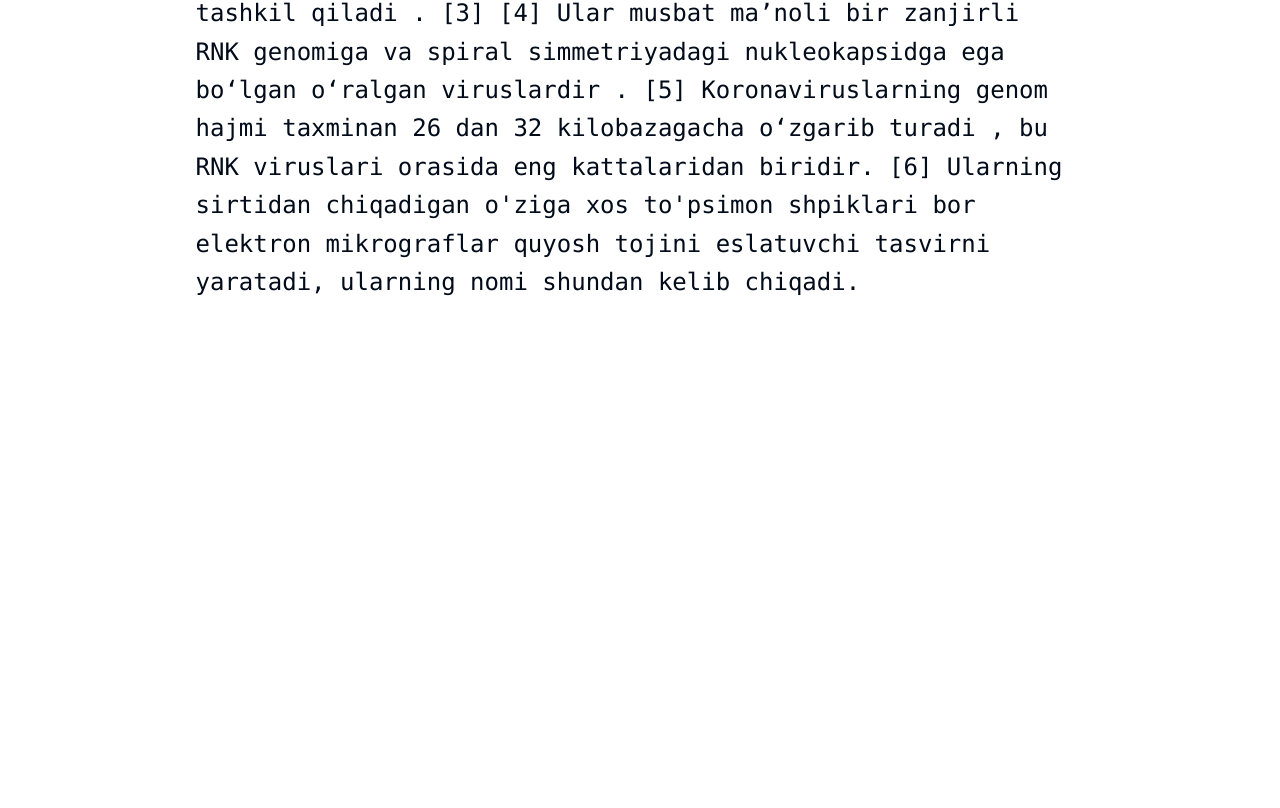
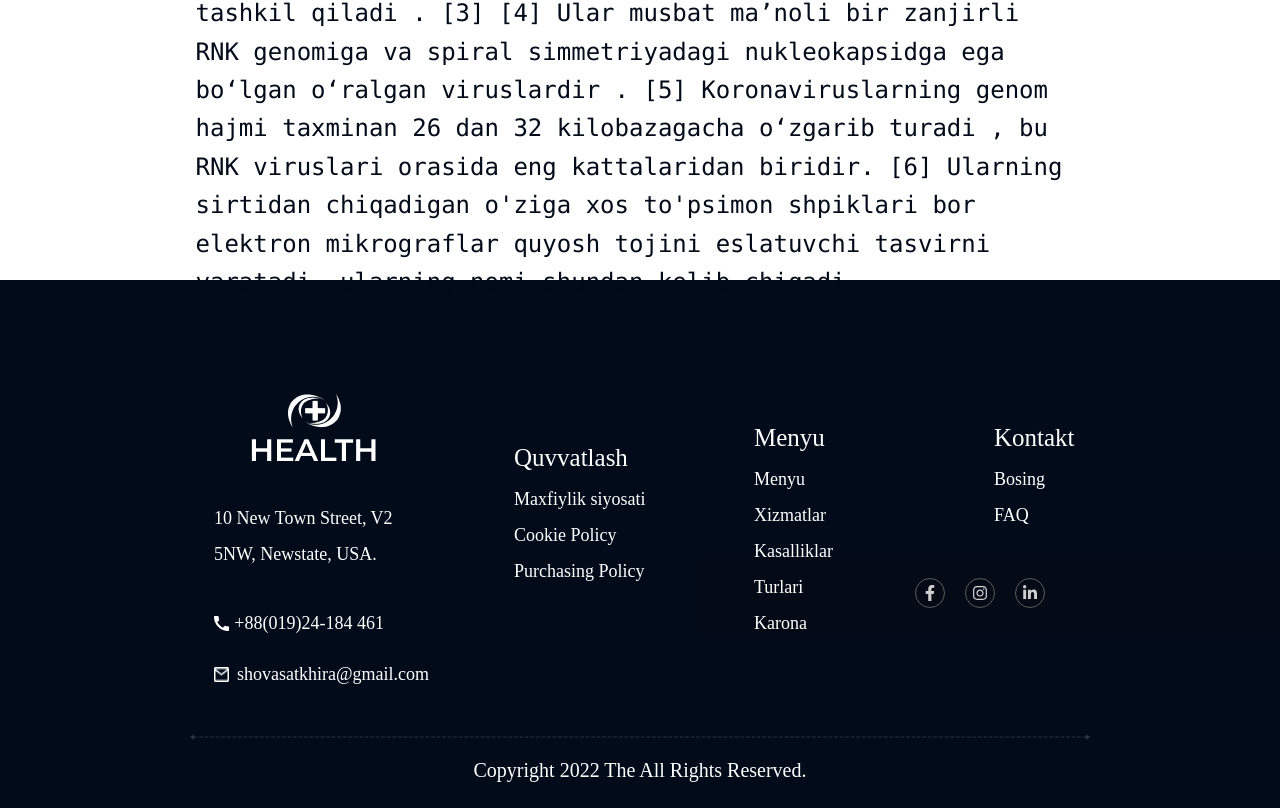
Before and after one commit to Saidazamxon-bit/Doctor-Web, a React (Create React App) app: page / in a window 1280 px wide. Shown: the part 5360-6168 px from the top of the page. Before the commit the page ends 5940 px from the top, so only its background shows below. Built offline with nearby package versions, Linux system fonts and the light colour scheme.

Commit message:
eng tagi qoshildi

```diff
--- a/package.json
+++ b/package.json
@@ -3,7 +3,7 @@
   "version": "0.1.0",
   "private": true,
   "dependencies": {
-    "@ant-design/icons": "^6.0.0",
+    "@ant-design/icons": "^5.6.1",
     "@emotion/react": "^11.14.0",
     "@emotion/styled": "^11.14.0",
     "@fontsource/roboto": "^5.2.5",
@@ -20,6 +20,7 @@
     "react": "^19.1.0",
     "react-countup": "^6.5.3",
     "react-dom": "^19.1.0",
+    "react-icons": "^5.5.0",
     "react-scripts": "5.0.1",
     "styled-components": "^6.1.17",
     "web-vitals": "^2.1.4"
--- a/src/App.js
+++ b/src/App.js
@@ -7,6 +7,9 @@ import A4 from './components/A4';
 import A5 from './components/A5';
 import A6 from './components/A6';
 import A7 from './components/A7';
+import { A8 } from './components/A8';
+import A9 from './components/A9';
+import A10 from './components/A10';
 
 
 
@@ -20,6 +23,9 @@ function App() {
       <A5/>
       <A6/>
       <A7/>
+      <A8/>
+      <A9/>
+      <A10/>
     </div>
   );
 }
--- /dev/null
+++ b/src/components/A10.jsx
@@ -0,0 +1,14 @@
+import React from 'react'
+import strelka from "../assert/eng pas.png"
+import "./A8.css"
+
+const A10 = () => {
+  return (
+    <div>
+         <img className='passs' src={strelka} alt="" /><br /><br />
+         <h1 className='pas-t'>Copyright 2022 The All Rights Reserved.</h1>
+    </div>
+  )
+}
+
+export default A10
--- a/src/components/A7.css
+++ b/src/components/A7.css
@@ -64,7 +64,7 @@ margin-top: 180px;
 }
 .A7-uzunText{
     width: 1089px;
-    height: 900px;
+    height: 800px;
     /* border: 2px red solid; */
     margin: auto;
 }
--- /dev/null
+++ b/src/components/A8.css
@@ -0,0 +1,143 @@
+.A8-box{
+    width: 98%;
+    height: 500px;
+    background-color: #010b1a;
+    margin-top: -300px;
+    color: white;
+    border: 14px #010b1a solid;
+    display: flex;
+}
+
+
+.A8-box h2{
+    font-weight: 300;
+    font-size: 18px;
+    text-align: start;
+}
+
+.A8-box h2:hover{
+    color: aqua;
+    cursor: pointer;
+}
+
+.a8-1{
+    /* border: 2px red solid; */
+    width: 200px;
+    height: 330px;
+    margin-left: 200px;
+    margin-top: 100px;
+    margin-right: 100px;
+}
+
+.a8-2{
+    /* border: 2px red solid; */
+    display: flex;
+    justify-content: space-between;
+    width: 170px;
+}
+
+.a8-2 img{
+    width: 15px;
+    height: 15px;
+    margin-top: 18px;
+}
+
+.a8-3{
+    /* border: 2px red solid; */
+    display: flex;
+    justify-content: space-between;
+    width: 215px;
+}
+
+.a8-3 img{
+    width: 15px;
+    height: 15px;
+    margin-top: 18px;
+}
+
+.a8-wr{
+    color: white;
+    /* border: 2px red solid; */
+    width: 200px;
+    height: 280px;
+    margin-right: 40px;
+    margin-top: 100px;
+    text-align: start;
+}
+
+.linklar{
+    color: white;
+    text-decoration: none;
+}
+
+.a8-t{
+    font-size: 25px;
+    margin-top: 50px;
+    font-weight: 300;
+}
+
+.a8-wr1{
+    color: white;
+    /* border: 2px red solid; */
+    width: 200px;
+    height: 280px;
+    margin-right: 40px;
+    margin-top: 80px;
+    text-align: start;
+}
+
+
+
+.a8-t1{
+    font-size: 25px;
+    margin-top: 50px;
+}
+
+
+@import url('https://cdnjs.cloudflare.com/ajax/libs/font-awesome/6.4.0/css/all.min.css');
+
+.social-buttons {
+  display: flex;
+  gap: 20px;
+  justify-content: center;
+  align-items: center;
+  background-color: #050b16;
+  padding: 20px;
+}
+
+.social-btn {
+  width: 48px;
+  height: 48px;
+  border: 1px solid #5c5c5c;
+  border-radius: 50%;
+  color: #cfcfcf;
+  display: flex;
+  align-items: center;
+  justify-content: center;
+  text-decoration: none;
+  transition: background 0.3s ease, transform 0.2s ease;
+}
+
+.social-btn:hover {
+  background-color: #2c2c2c;
+  transform: scale(1.1);
+}
+
+.Ijtimoiy-tr{
+    /* border: 2px red solid; */
+
+    margin-left: 700px;
+    margin-top: -250px;
+}
+
+.passs{
+    margin-top: 100px;
+    width: 900px;
+}
+
+.pas-t{
+    color: white;
+    margin-top: -3px;
+    font-size: 20px;
+    font-weight: 400;
+}
--- /dev/null
+++ b/src/components/A8.jsx
@@ -0,0 +1,64 @@
+import React from 'react'
+import "./A8.css"
+import heal from "../assert/download.png"
+import tel from "../assert/telefon.png"
+import email from "../assert/email.png"
+
+
+
+
+export const A8 = () => {
+  return (
+    <div className='A8-box'>
+        <div className="a8-1">
+        <img className='A8-heal' src={heal} alt="" /><br /><br />
+        <h2>10 New Town Street, V2</h2>
+        <h2>5NW, Newstate, USA.</h2><br />
+<div className="a8-2">
+        <img src={tel} alt="" />
+        <h2>+88(019)24-184 461</h2>
+        </div>
+
+        <div className="a8-3">
+        <img src={email} alt="" />
+        <h2>shovasatkhira@gmail.com</h2>
+        </div>
+        </div>
+
+        <div className="a8-wr">
+            <h1 className='a8-t'>Quvvatlash</h1>
+            <a className='linklar' href="https://termify.io/privacy-policy-generator?gclid=Cj0KCQjw2MWVBhCQARIsAIjbwoMMqx_5BYY9IGdA06ILIMkAB326rMtj-iquLkmdVjbsjKQV2jsnpNUaAttSEALw_wcB">
+                <h2>Maxfiylik siyosati</h2>
+            </a>
+            <a className='linklar' href="https://termify.io/privacy-policy-generator?gclid=Cj0KCQjw2MWVBhCQARIsAIjbwoMMqx_5BYY9IGdA06ILIMkAB326rMtj-iquLkmdVjbsjKQV2jsnpNUaAttSEALw_wcB">
+                <h2>Cookie Policy</h2>
+                <h2>Purchasing Policy</h2>
+            </a>
+        </div>
+        <div className="a8-wr1">
+            <h1 className='a8-t'>Menyu</h1>
+            <a className='linklar' href="">
+                <h2>Menyu</h2>
+            </a>
+            <a className='linklar' href="">
+                <h2>Xizmatlar</h2>
+                <h2>Kasalliklar</h2>
+                <h2>Turlari</h2>
+                <h2>Karona</h2>
+            </a>
+        </div>
+
+        <div className="a8-wr1">
+            <h1 className='a8-t'>Kontakt</h1>
+            <a className='linklar' href="https://termify.io/privacy-policy-generator?gclid=Cj0KCQjw2MWVBhCQARIsAIjbwoMMqx_5BYY9IGdA06ILIMkAB326rMtj-iquLkmdVjbsjKQV2jsnpNUaAttSEALw_wcB">
+                <h2>Bosing</h2>
+            </a>
+            <a className='linklar' href="https://termify.io/privacy-policy-generator?gclid=Cj0KCQjw2MWVBhCQARIsAIjbwoMMqx_5BYY9IGdA06ILIMkAB326rMtj-iquLkmdVjbsjKQV2jsnpNUaAttSEALw_wcB">
+                <h2>FAQ</h2>
+
+            </a>
+        </div>
+
+    </div>
+  )
+}
--- /dev/null
+++ b/src/components/A9.jsx
@@ -0,0 +1,46 @@
+import React from 'react';
+import { FaFacebookF, FaInstagram, FaLinkedinIn } from 'react-icons/fa';
+import "./A8.css"
+
+
+const A9 = () => {
+  const iconStyle = {
+    width: '28px',
+    height: '28px',
+    border: '1px solid #5c5c5c',
+    borderRadius: '50%',
+    display: 'flex',
+    justifyContent: 'center',
+    alignItems: 'center',
+    color: '#cfcfcf',
+    textDecoration: 'none',
+    transition: 'background 0.3s ease, transform 0.2s ease',
+
+  };
+
+  const hoverStyle = {
+    backgroundColor: '#2c2c2c',
+    transform: 'scale(1.1)',
+  };
+
+  return (
+
+
+
+
+    <div className='Ijtimoiy-tr' style={{ display: 'flex', gap: '20px', justifyContent: 'center', backgroundColor: '#050b16', padding: '20px' }}>
+      <a href="https://facebook.com" target="_blank" rel="noopener noreferrer" style={iconStyle}>
+        <FaFacebookF />
+      </a>
+      <a href="https://instagram.com" target="_blank" rel="noopener noreferrer" style={iconStyle}>
+        <FaInstagram />
+      </a>
+      <a href="https://linkedin.com" target="_blank" rel="noopener noreferrer" style={iconStyle}>
+        <FaLinkedinIn />
+      </a><br /><br />
+
+    </div>
+  );
+};
+
+export default A9;
```
Also changed, not shown: src/assert/eng pas.png (added), 1 other file (tests, documents, lock files or other folders).
